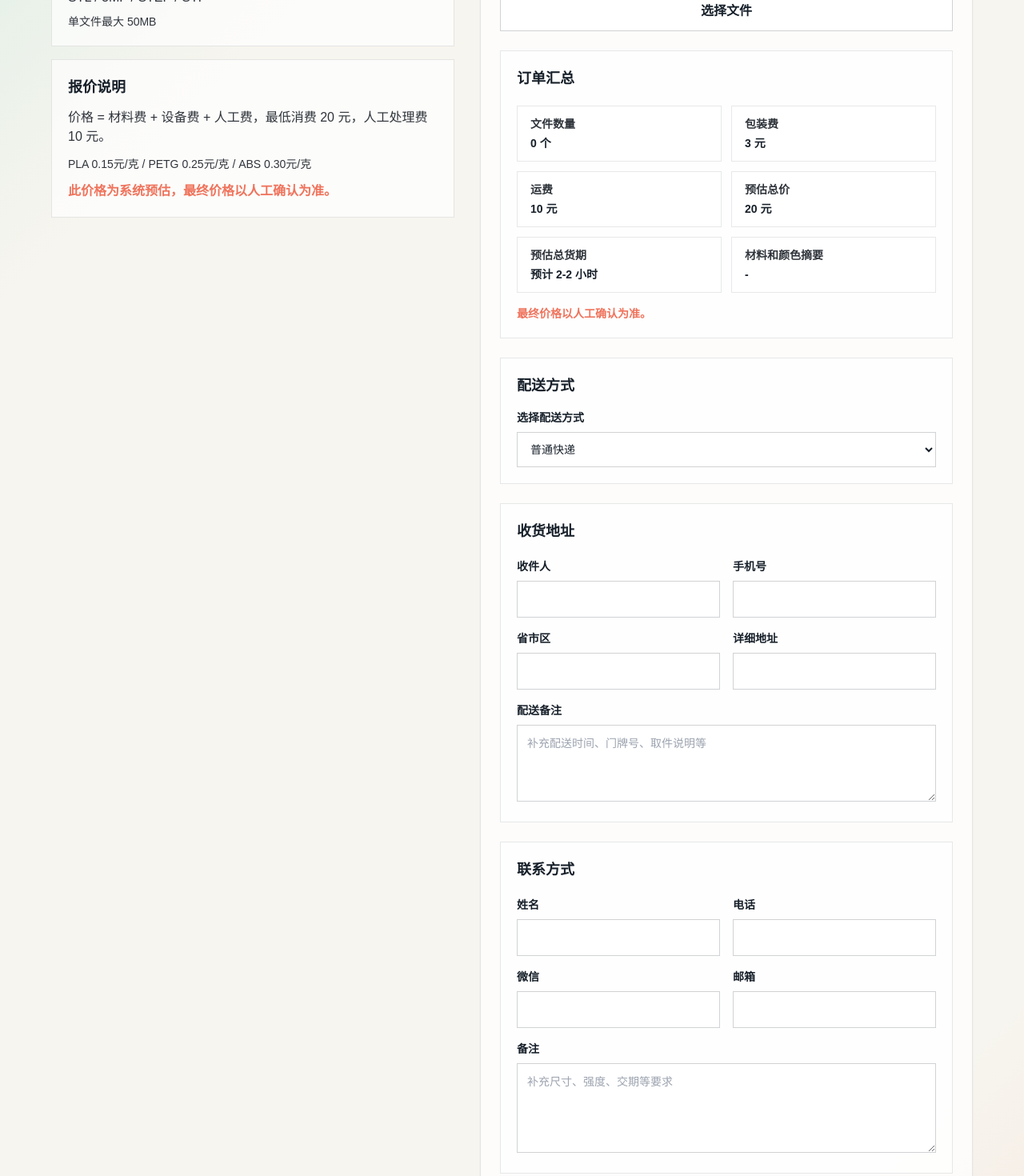
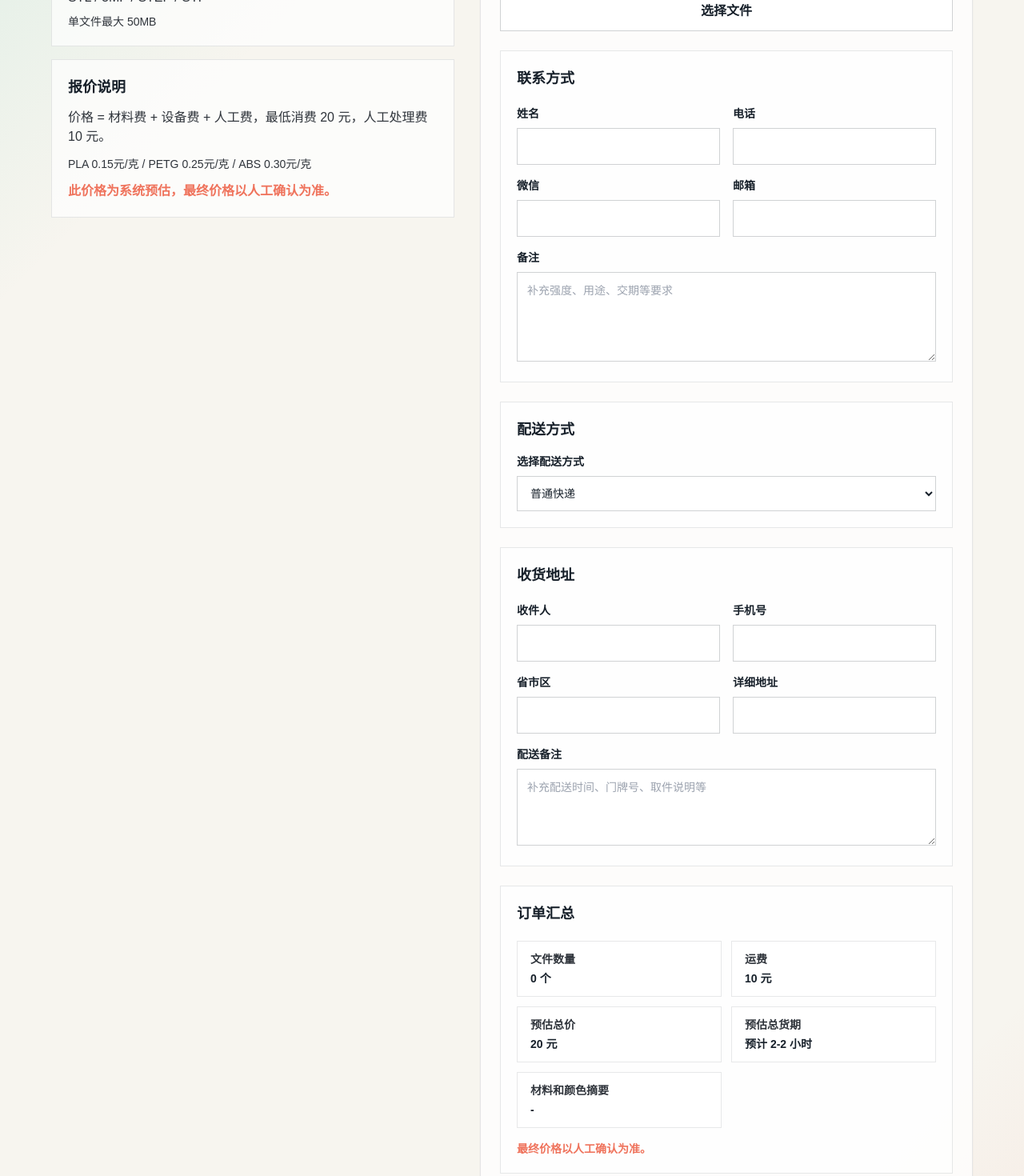
Before and after one commit to Jerryxia2022/make3d-platform, a Next.js app: page /quote in a window 1280 px wide. Shown: the part 340-1810 px from the top of the page at 80% size. Built offline with nearby package versions, Linux system fonts and the light colour scheme.

Commit message:
fix: improve quote page risk hints and layout

```diff
--- a/src/backend/estimates.ts
+++ b/src/backend/estimates.ts
@@ -82,7 +82,9 @@ export function estimateOrderSummary(files: EstimateFileInput[], shippingMethod:
     packagingFee: PACKAGING_FEE,
     shippingFee: shipping.amount,
     shippingFeeEstimate: shipping.label,
-    requiresManualConfirmation: fileEstimates.some((estimate) => estimate.requiresManualConfirmation),
+    requiresManualConfirmation: fileEstimates.some(
+      (estimate) => estimate.requiresManualConfirmation,
+    ),
   };
 }
 
--- a/src/frontend/components/QuoteForm.tsx
+++ b/src/frontend/components/QuoteForm.tsx
@@ -15,17 +15,20 @@ const PACKAGING_FEE = 3;
 const PACKAGING_TIME_HOURS = 2;
 const ORDER_MIN_PRICE = 20;
 
+type DimensionsMm = {
+  x: number;
+  y: number;
+  z: number;
+};
+
 type SelectedModelFile = {
   id: string;
   file: File;
   material: string;
   color: string;
-  dimensions: {
-    x: string;
-    y: string;
-    z: string;
 };
-};
+
+type FileEstimate = ReturnType<typeof estimateFileBySize>;
 
 export function QuoteForm() {
   const router = useRouter();
@@ -34,11 +37,11 @@ export function QuoteForm() {
   const [shippingMethod, setShippingMethod] = useState("普通快递");
   const [error, setError] = useState("");
   const [isSubmitting, setIsSubmitting] = useState(false);
+  const fileEstimates = useMemo(() => estimateFiles(files), [files]);
   const orderSummary = useMemo(
-    () => estimateOrderSummary(files, shippingMethod),
-    [files, shippingMethod],
+    () => estimateOrderSummary(fileEstimates, shippingMethod),
+    [fileEstimates, shippingMethod],
   );
-  const shippingFeeEstimate = orderSummary.shippingFeeEstimate;
 
   function addFiles(nextFiles: FileList | File[]) {
     setError("");
@@ -63,7 +66,6 @@ export function QuoteForm() {
         file,
         material: "PLA",
         color: "黑",
-        dimensions: { x: "", y: "", z: "" },
       })),
     ]);
   }
@@ -76,16 +78,6 @@ export function QuoteForm() {
   function updateFileOption(id: string, option: "material" | "color", value: string) {
     setFiles((currentFiles) =>
       currentFiles.map((item) => (item.id === id ? { ...item, [option]: value } : item)),
-    );
-  }
-
-  function updateFileDimension(id: string, axis: "x" | "y" | "z", value: string) {
-    setFiles((currentFiles) =>
-      currentFiles.map((item) =>
-        item.id === id
-          ? { ...item, dimensions: { ...item.dimensions, [axis]: value } }
-          : item,
-      ),
     );
   }
 
@@ -109,11 +101,19 @@ export function QuoteForm() {
       formData.delete("modelFiles");
       formData.delete("fileMaterials");
       formData.delete("fileColors");
+      formData.delete("fileDimensionX");
+      formData.delete("fileDimensionY");
+      formData.delete("fileDimensionZ");
 
       for (const item of files) {
+        const dimensions = estimateDisplayDimensions(item.file);
+
         formData.append("modelFiles", item.file);
         formData.append("fileMaterials", item.material);
         formData.append("fileColors", item.color);
+        formData.append("fileDimensionX", String(dimensions.x));
+        formData.append("fileDimensionY", String(dimensions.y));
+        formData.append("fileDimensionZ", String(dimensions.z));
       }
 
       const response = await fetch("/api/orders", {
@@ -174,17 +174,13 @@ export function QuoteForm() {
         </button>
       </section>
 
-      {files.length > 0 ? (
+      {fileEstimates.length > 0 ? (
         <section className="space-y-3">
-          {files.map((item) => {
-            const estimate = estimateFileBySize(
-              item.file.size,
-              item.material,
-              parseDimensions(item.dimensions),
-            );
-
-            return (
+          {fileEstimates.map(({ item, dimensions, estimate }) => (
             <article className="border border-ink/10 bg-white/80 p-4" key={item.id}>
+              <input name="fileDimensionX" type="hidden" value={dimensions.x} />
+              <input name="fileDimensionY" type="hidden" value={dimensions.y} />
+              <input name="fileDimensionZ" type="hidden" value={dimensions.z} />
               <div className="grid gap-4 sm:grid-cols-[8rem_1fr]">
                 <div className="flex aspect-square items-center justify-center border border-ink/10 bg-ash text-xs font-semibold uppercase tracking-[0.16em] text-graphite">
                   占位缩略图
@@ -195,6 +191,9 @@ export function QuoteForm() {
                       <p className="font-semibold">{item.file.name}</p>
                       <p className="mt-1 text-sm text-graphite">
                         {formatBytes(item.file.size)} · {getFileType(item.file.name)}
+                      </p>
+                      <p className="mt-2 text-sm text-graphite">
+                        模型最大外形尺寸约：{formatDimensions(dimensions)} mm
                       </p>
                       <p className="mt-2 text-sm font-semibold text-ink">
                         预估价格区间：{formatPriceRange(estimate.priceMin, estimate.priceMax)}
@@ -250,9 +249,7 @@ export function QuoteForm() {
                       <select
                         className="mt-2 w-full border border-ink/20 bg-white px-3 py-3 font-normal"
                         name="fileColors"
-                          onChange={(event) =>
-                            updateFileOption(item.id, "color", event.target.value)
-                          }
+                        onChange={(event) => updateFileOption(item.id, "color", event.target.value)}
                         value={item.color}
                       >
                         {colors.map((color) => (
@@ -263,61 +260,33 @@ export function QuoteForm() {
                       </select>
                     </label>
                   </div>
-
-                    <div className="grid gap-3 sm:grid-cols-3">
-                      <DimensionField
-                        axis="x"
-                        id={item.id}
-                        label="X 尺寸 mm"
-                        name="fileDimensionX"
-                        onChange={updateFileDimension}
-                        value={item.dimensions.x}
-                      />
-                      <DimensionField
-                        axis="y"
-                        id={item.id}
-                        label="Y 尺寸 mm"
-                        name="fileDimensionY"
-                        onChange={updateFileDimension}
-                        value={item.dimensions.y}
-                      />
-                      <DimensionField
-                        axis="z"
-                        id={item.id}
-                        label="Z 尺寸 mm"
-                        name="fileDimensionZ"
-                        onChange={updateFileDimension}
-                        value={item.dimensions.z}
-                      />
-                    </div>
                 </div>
               </div>
             </article>
-            );
-          })}
+          ))}
         </section>
       ) : null}
 
       <section className="border border-ink/10 bg-white/70 p-5">
-        <h2 className="text-lg font-bold">订单汇总</h2>
-        <dl className="mt-5 grid gap-3 text-sm sm:grid-cols-2">
-          <SummaryItem label="文件数量" value={`${files.length} 个`} />
-          <SummaryItem label="包装费" value={`${PACKAGING_FEE} 元`} />
-          <SummaryItem label="运费" value={shippingFeeEstimate} />
-          <SummaryItem
-            label="预估总价"
-            value={formatPriceRange(orderSummary.priceMin, orderSummary.priceMax)}
+        <h2 className="text-lg font-bold">联系方式</h2>
+        <div className="mt-5 grid gap-4 sm:grid-cols-2">
+          <TextField autoComplete="name" label="姓名" name="customerName" required />
+          <TextField autoComplete="tel" label="电话" name="phone" required type="tel" />
+        </div>
+
+        <div className="mt-4 grid gap-4 sm:grid-cols-2">
+          <TextField autoComplete="off" label="微信" name="wechat" required />
+          <TextField autoComplete="email" label="邮箱" name="email" type="email" />
+        </div>
+
+        <label className="mt-4 block text-sm font-semibold">
+          备注
+          <textarea
+            className="mt-2 min-h-28 w-full border border-ink/20 bg-white px-3 py-3 font-normal"
+            name="remark"
+            placeholder="补充强度、用途、交期等要求"
           />
-          <SummaryItem
-            label="预估总货期"
-            value={formatLeadTimeRange(
-              orderSummary.leadTimeMinHours,
-              orderSummary.leadTimeMaxHours,
-            )}
-          />
-          <SummaryItem label="材料和颜色摘要" value={formatOptionSummary(files)} />
-        </dl>
-        <p className="mt-4 text-sm font-semibold text-coral">最终价格以人工确认为准。</p>
+        </label>
       </section>
 
       <section className="border border-ink/10 bg-white/70 p-5">
@@ -361,25 +330,24 @@ export function QuoteForm() {
       </section>
 
       <section className="border border-ink/10 bg-white/70 p-5">
-        <h2 className="text-lg font-bold">联系方式</h2>
-        <div className="mt-5 grid gap-4 sm:grid-cols-2">
-          <TextField autoComplete="name" label="姓名" name="customerName" required />
-          <TextField autoComplete="tel" label="电话" name="phone" required type="tel" />
-        </div>
-
-        <div className="mt-4 grid gap-4 sm:grid-cols-2">
-          <TextField autoComplete="off" label="微信" name="wechat" required />
-          <TextField autoComplete="email" label="邮箱" name="email" type="email" />
-        </div>
-
-        <label className="mt-4 block text-sm font-semibold">
-          备注
-          <textarea
-            className="mt-2 min-h-28 w-full border border-ink/20 bg-white px-3 py-3 font-normal"
-            name="remark"
-            placeholder="补充尺寸、强度、交期等要求"
+        <h2 className="text-lg font-bold">订单汇总</h2>
+        <dl className="mt-5 grid gap-3 text-sm sm:grid-cols-2">
+          <SummaryItem label="文件数量" value={`${files.length} 个`} />
+          <SummaryItem label="运费" value={orderSummary.shippingFeeEstimate} />
+          <SummaryItem
+            label="预估总价"
+            value={formatPriceRange(orderSummary.priceMin, orderSummary.priceMax)}
           />
-        </label>
+          <SummaryItem
+            label="预估总货期"
+            value={formatLeadTimeRange(
+              orderSummary.leadTimeMinHours,
+              orderSummary.leadTimeMaxHours,
+            )}
+          />
+          <SummaryItem label="材料和颜色摘要" value={formatOptionSummary(files)} />
+        </dl>
+        <p className="mt-4 text-sm font-semibold text-coral">最终价格以人工确认为准。</p>
       </section>
 
       {error ? (
@@ -426,37 +394,6 @@ function TextField({
   );
 }
 
-function DimensionField({
-  axis,
-  id,
-  label,
-  name,
-  onChange,
-  value,
-}: {
-  axis: "x" | "y" | "z";
-  id: string;
-  label: string;
-  name: string;
-  onChange: (id: string, axis: "x" | "y" | "z", value: string) => void;
-  value: string;
-}) {
-  return (
-    <label className="block text-sm font-semibold">
-      {label}
-      <input
-        className="mt-2 w-full border border-ink/20 bg-white px-3 py-3 font-normal"
-        min={0}
-        name={name}
-        onChange={(event) => onChange(id, axis, event.target.value)}
-        placeholder="可选"
-        type="number"
-        value={value}
-      />
-    </label>
-  );
-}
-
 function SummaryItem({ label, value }: { label: string; value: string }) {
   return (
     <div className="border border-ink/10 bg-white/80 px-4 py-3">
@@ -466,7 +403,26 @@ function SummaryItem({ label, value }: { label: string; value: string }) {
   );
 }
 
-function estimateFileBySize(filesize: number, material: string, dimensions = {}) {
+function estimateFiles(files: SelectedModelFile[]) {
+  const packagingShare = files.length > 0 ? PACKAGING_FEE / files.length : 0;
+
+  return files.map((item) => {
+    const dimensions = estimateDisplayDimensions(item.file);
+    const estimate = estimateFileBySize(item.file.size, item.material, dimensions);
+
+    return {
+      item,
+      dimensions,
+      estimate: {
+        ...estimate,
+        priceMin: Math.ceil(estimate.priceMin + packagingShare),
+        priceMax: Math.ceil(estimate.priceMax + packagingShare),
+      },
+    };
+  });
+}
+
+function estimateFileBySize(filesize: number, material: string, dimensions: DimensionsMm) {
   const bucket = getSizeBucket(filesize);
   const risk = getDimensionRisk(dimensions);
   const salesRate = getMaterialSalesRate(material);
@@ -484,28 +440,29 @@ function estimateFileBySize(filesize: number, material: string, dimensions = {})
   };
 }
 
-function estimateOrderSummary(files: SelectedModelFile[], shippingMethod: string) {
-  const estimates = files.map((item) =>
-    estimateFileBySize(item.file.size, item.material, parseDimensions(item.dimensions)),
-  );
+function estimateOrderSummary(fileEstimates: { estimate: FileEstimate }[], shippingMethod: string) {
   const shipping = getShippingEstimate(shippingMethod);
   const shippingAmount = shipping.includedInAutoPrice ? shipping.amount || 0 : 0;
-  const printMin = estimates.reduce((total, estimate) => total + estimate.leadTimeMinHours, 0);
-  const printMax = estimates.reduce((total, estimate) => total + estimate.leadTimeMaxHours, 0);
+  const printMin = fileEstimates.reduce(
+    (total, { estimate }) => total + estimate.leadTimeMinHours,
+    0,
+  );
+  const printMax = fileEstimates.reduce(
+    (total, { estimate }) => total + estimate.leadTimeMaxHours,
+    0,
+  );
 
   return {
     priceMin: Math.max(
       Math.ceil(
-        estimates.reduce((total, estimate) => total + estimate.priceMin, 0) +
-          PACKAGING_FEE +
+        fileEstimates.reduce((total, { estimate }) => total + estimate.priceMin, 0) +
           shippingAmount,
       ),
       ORDER_MIN_PRICE,
     ),
     priceMax: Math.max(
       Math.ceil(
-        estimates.reduce((total, estimate) => total + estimate.priceMax, 0) +
-          PACKAGING_FEE +
+        fileEstimates.reduce((total, { estimate }) => total + estimate.priceMax, 0) +
           shippingAmount,
       ),
       ORDER_MIN_PRICE,
@@ -528,7 +485,27 @@ function getSizeBucket(filesize: number) {
   return { weightMinGrams: 300, weightMaxGrams: 700, leadTimeMinHours: 24, leadTimeMaxHours: 48 };
 }
 
-function getDimensionRisk(dimensions: { x?: number | null; y?: number | null; z?: number | null }) {
+function estimateDisplayDimensions(file: File): DimensionsMm {
+  if (file.size < MB) {
+    return { x: 8, y: 30, z: 30 };
+  }
+
+  if (file.size > 45 * MB) {
+    return { x: 260, y: 180, z: 120 };
+  }
+
+  if (file.size >= 20 * MB) {
+    return { x: 245, y: 160, z: 120 };
+  }
+
+  if (file.size >= 5 * MB) {
+    return { x: 120, y: 80, z: 60 };
+  }
+
+  return { x: 60, y: 40, z: 30 };
+}
+
+function getDimensionRisk(dimensions: DimensionsMm) {
   const values = [dimensions.x, dimensions.y, dimensions.z].filter(
     (value): value is number => typeof value === "number" && Number.isFinite(value) && value > 0,
   );
@@ -586,19 +563,6 @@ function getMaterialSalesRate(material: string) {
   }
 }
 
-function parseDimensions(dimensions: SelectedModelFile["dimensions"]) {
-  return {
-    x: parsePositiveNumber(dimensions.x),
-    y: parsePositiveNumber(dimensions.y),
-    z: parsePositiveNumber(dimensions.z),
-  };
-}
-
-function parsePositiveNumber(value: string) {
-  const parsed = Number(value);
-  return Number.isFinite(parsed) && parsed > 0 ? parsed : null;
-}
-
 function formatOptionSummary(files: SelectedModelFile[]) {
   if (files.length === 0) {
     return "-";
@@ -619,6 +583,10 @@ function getFileType(filename: string) {
   return filename.split(".").pop()?.toUpperCase() || "UNKNOWN";
 }
 
+function formatDimensions(dimensions: DimensionsMm) {
+  return `${dimensions.x} × ${dimensions.y} × ${dimensions.z}`;
+}
+
 function formatPriceRange(min: number, max: number) {
   return min === max ? `${min} 元` : `${min}-${max} 元`;
 }
```
Also changed, not shown: 2 other files (tests, documents, lock files or other folders). Lines whose indentation alone changed are shown as unchanged.
